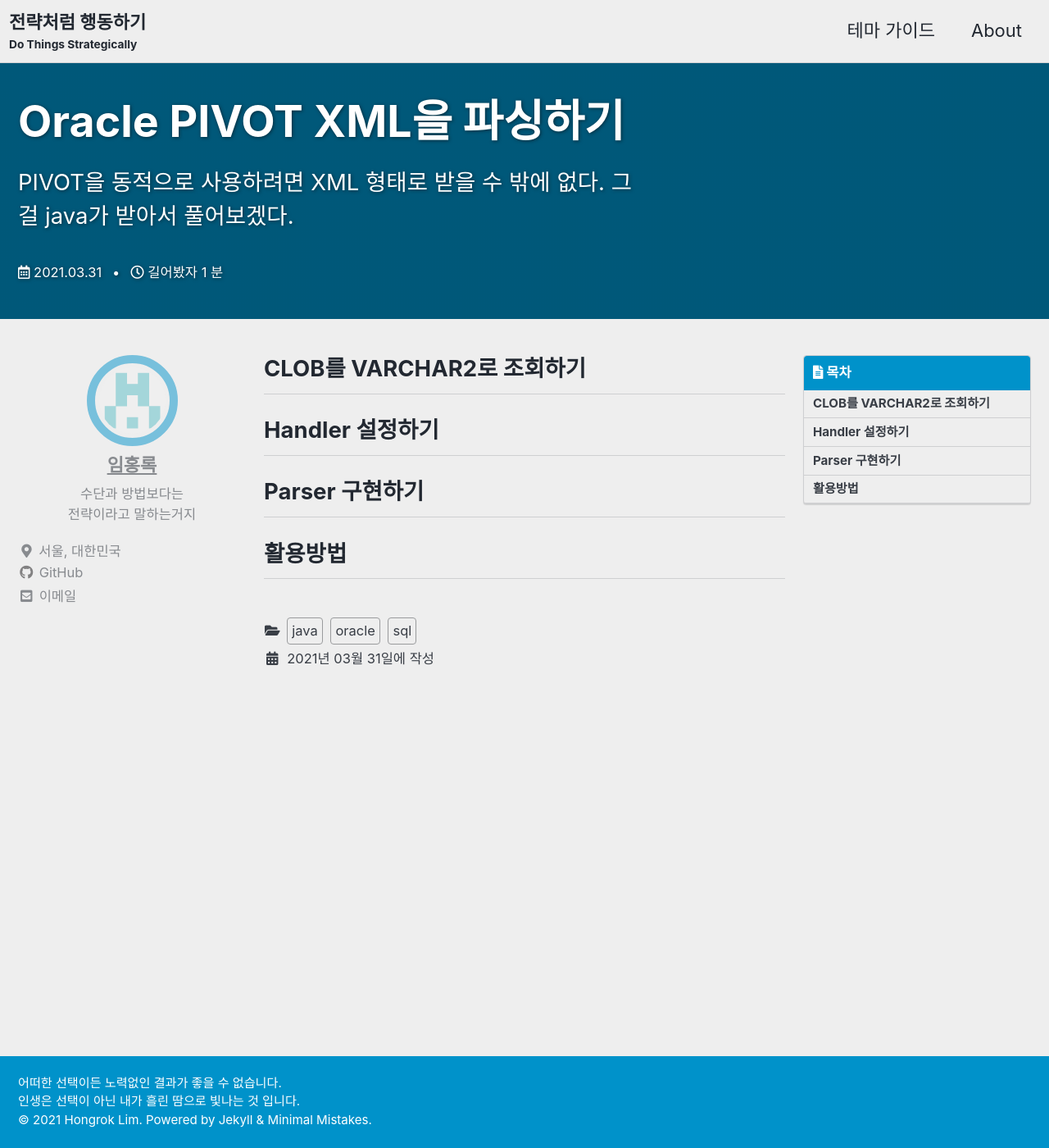
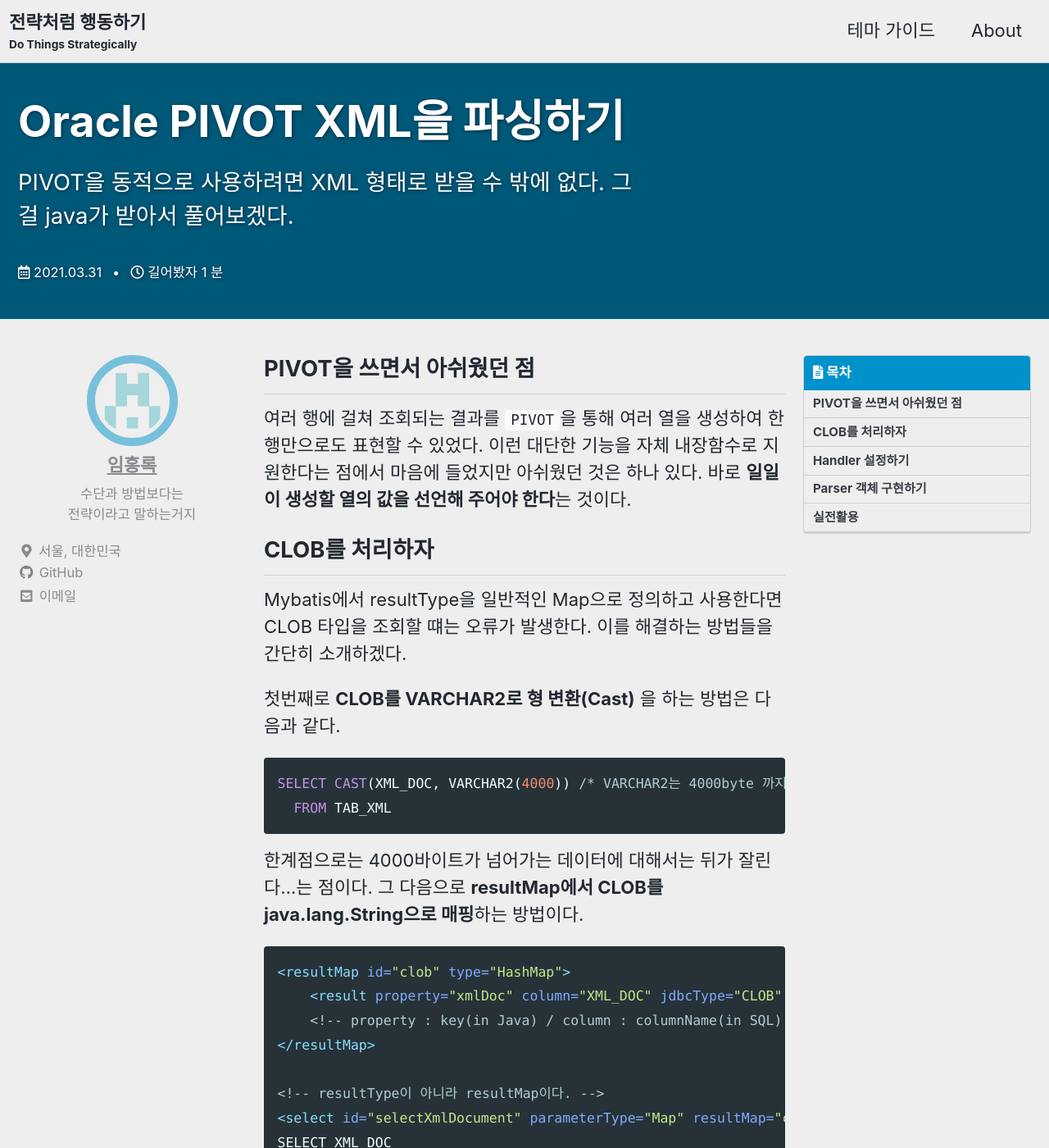
Before and after one commit to rokong/rokong.github.io, a Jekyll site: the page built from _posts/2021-04-01-java-parse-pivot-xml.md, in a window 1280 px wide and 1400 px high. Shown: the whole window at 82% size. Built offline with Jekyll 4.4.1, drawn with Linux system fonts in a browser that asks for light colours; cached includes are drawn as plain includes; some of the changed text lies outside the part shown.

Commit message:
handle clob

````diff
--- a/_posts/2021-04-01-java-parse-pivot-xml.md
+++ b/_posts/2021-04-01-java-parse-pivot-xml.md
@@ -5,10 +5,53 @@ excerpt: PIVOT을 동적으로 사용하려면 XML 형태로 받을 수 밖에
 categories: sql oracle java
 ---
 
-## CLOB를 VARCHAR2로 조회하기
+## PIVOT을 쓰면서 아쉬웠던 점
+
+여러 행에 걸쳐 조회되는 결과를 `PIVOT`을 통해 여러 열을 생성하여 한 행만으로도 표현할 수 있었다. 이런 대단한 기능을 자체 내장함수로
+지원한다는 점에서 마음에 들었지만 아쉬웠던 것은 하나 있다. 바로 **일일이 생성할 열의 값을 선언해 주어야 한다**는 것이다.
+
+## CLOB를 처리하자
+
+Mybatis에서 resultType을 일반적인 Map으로 정의하고 사용한다면 CLOB 타입을 조회할 떄는 오류가 발생한다. 이를 해결하는 방법들을 간단히 소개하겠다.
+
+첫번째로 **CLOB를 VARCHAR2로 형 변환(Cast)** 을 하는 방법은 다음과 같다.
+```sql
+SELECT CAST(XML_DOC, VARCHAR2(4000)) /* VARCHAR2는 4000byte 까지 */
+  FROM TAB_XML
+```
+한계점으로는 4000바이트가 넘어가는 데이터에 대해서는 뒤가 잘린다...는 점이다.
+그 다음으로 **resultMap에서 CLOB를 java.lang.String으로 매핑**하는 방법이다.
+```xml
+<resultMap id="clob" type="HashMap">
+    <result property="xmlDoc" column="XML_DOC" jdbcType="CLOB" javaType="java.lang.String" />
+    <!-- property : key(in Java) / column : columnName(in SQL) -->
+</resultMap>
+
+<!-- resultType이 아니라 resultMap이다. -->
+<select id="selectXmlDocument" parameterType="Map" resultMap="clob">
+SELECT XML_DOC
+  FROM TAB_XMl
+</select>
+```
+이 역시 일일이 resultMap을 정의해 줘야한다는 것 자체가 귀찮다는 것이 가장 큰 걸림돌이다.
+마지막으로는 CLOB는 아니지만 BLOB로 Cast하여 byte[]에 담아 처리하는 방법도 있다.
+
+```sql
+SELECT PIVOT_XML BLOB -- XML을 BLOB로 변환한다.
+  FROM TAB_XML
+```
+
+```java
+// byte[]를 String으로 보기 좋게 만든다.
+String pivotXml = new String(PIVOT_XML);
+// ...
+```
 
 ## Handler 설정하기
 
-## Parser 구현하기
+XML Document를 DB에서 Java의 영역으로 어떻게든 무사히 가져왔다면 이를 Map 형식으로 변환할 차례이다.
 
-## 활용방법
+
+## Parser 객체 구현하기
+
+## 실전활용
````
